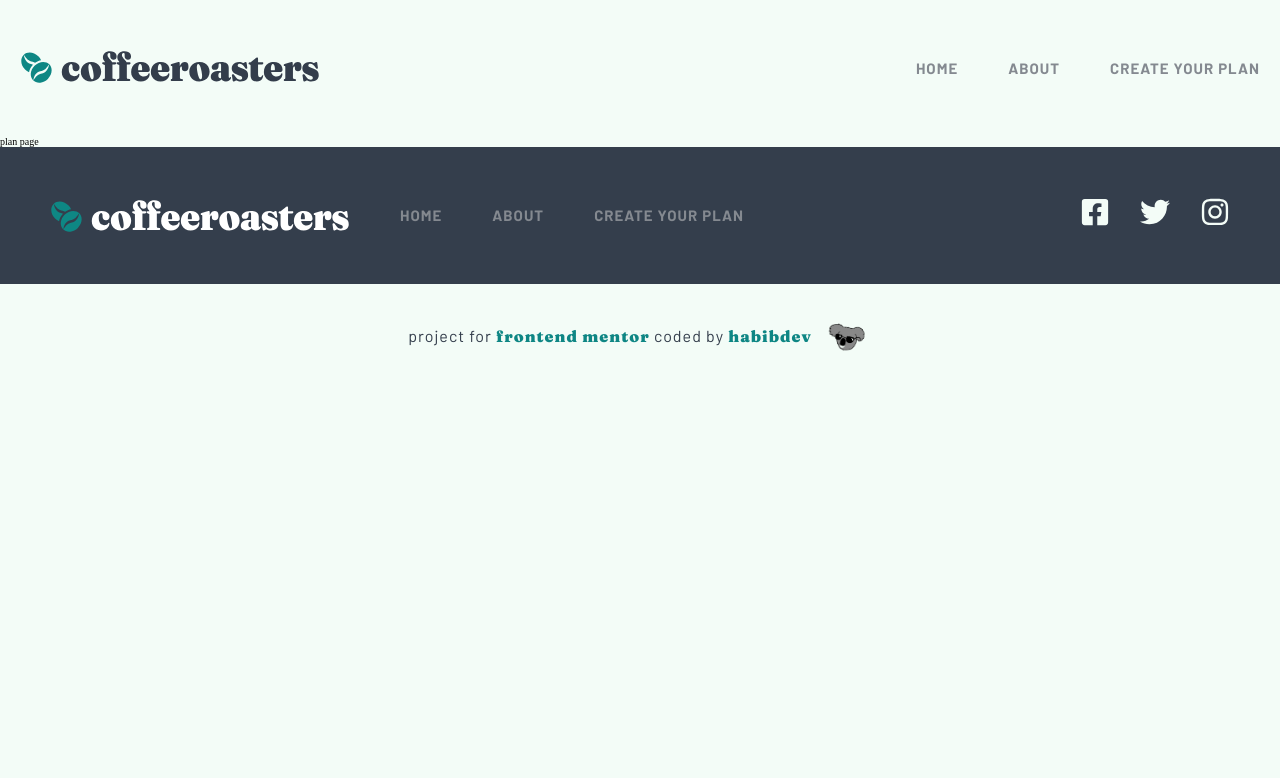
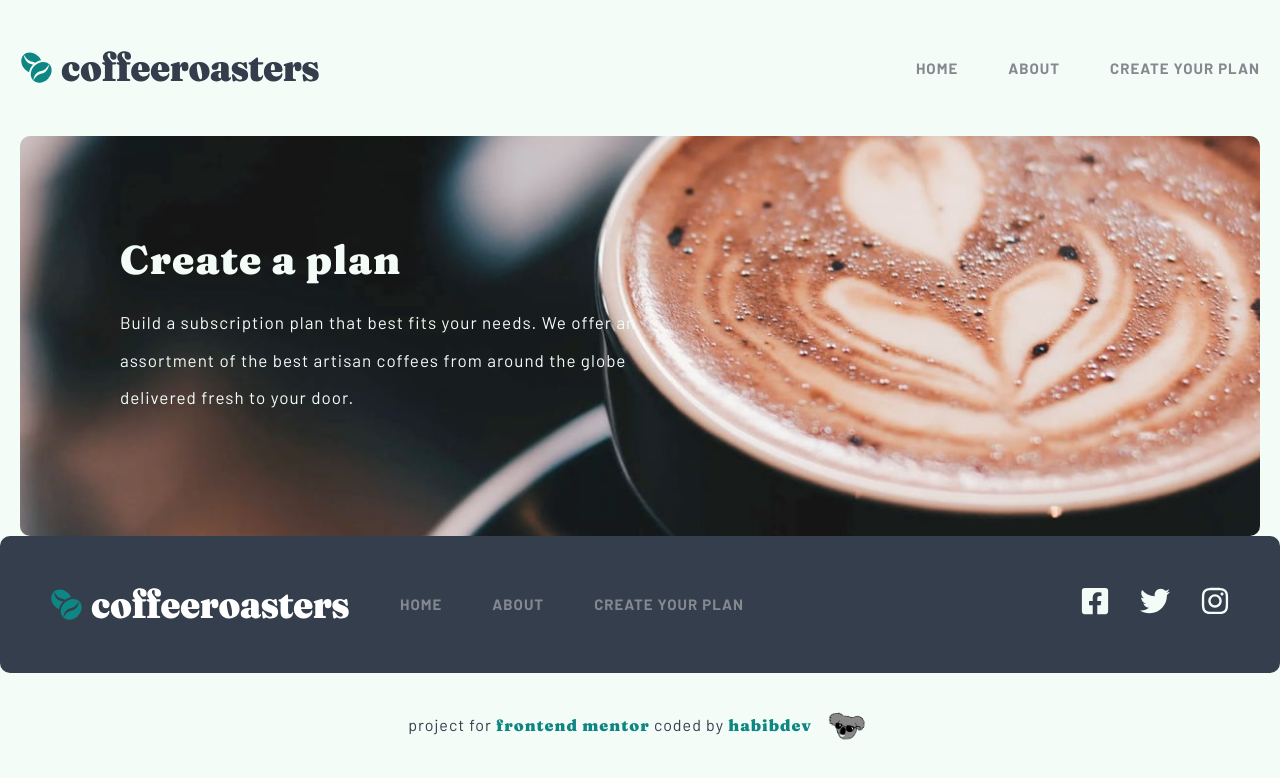
Before and after one commit to habibdev96/FEM-coffeeroasters-subscription-site, a React (Create React App) app: page /Plan in a window 1280 px wide. Shown: the top 778 px of the page. Built offline with nearby package versions, Linux system fonts and the light colour scheme.

Commit message:
created section heros

```diff
--- a/src/components/shared/Footer.js
+++ b/src/components/shared/Footer.js
@@ -2,6 +2,7 @@ import styled from 'styled-components';
 import logo from '../../assets/shared/desktop/logolight.svg';
 import { maxWidthLg, flexBetween, flexAlign } from '../../abstracts/Mixins';
 import StyledLink from '../styledElements/Link.styled';
+import { Link } from 'react-router-dom';
 import { useGlobalContext } from '../../context';
 
 const Container = styled.div`
@@ -9,6 +10,7 @@ const Container = styled.div`
   ${flexBetween}
   padding: 5rem;
   background-color: var(--darkGrayBlue);
+  border-radius: var(--mainRadius);
 
   .logo {
     width: 30rem;
@@ -46,11 +48,13 @@ const Footer = () => {
     <footer>
       <Container>
         <div>
-          <img src={logo} alt='' className='logo' />
+          <Link to='/'>
+            <img src={logo} alt='' className='logo' />
+          </Link>
           <ul className='links'>
             {links.map((link) => (
               <li key={link.id}>
-                <StyledLink path={link.path} footer>
+                <StyledLink to={link.path} footer>
                   {link.text}
                 </StyledLink>
               </li>
--- /dev/null
+++ b/src/components/shared/SectionHero.js
@@ -0,0 +1,34 @@
+import styled from 'styled-components';
+import { SectionHeading } from '../styledElements/Headings.styled';
+import Paragraph from '../styledElements/Paragraphs.styled';
+import { maxWidthLg } from '../../abstracts/Mixins';
+
+const StyledHeader = styled.header`
+  margin: 0 2rem;
+`;
+
+const Container = styled.div`
+  ${maxWidthLg}
+  padding: 10rem;
+  display: grid;
+  grid-template-columns: repeat(2, 1fr);
+  padding: 10rem;
+  border-radius: var(--mainRadius);
+`;
+
+const SectionHero = ({ title, description, bg }) => {
+  return (
+    <StyledHeader>
+      <Container
+        style={{ background: `url(${bg}) center center/cover no-repeat` }}
+      >
+        <div>
+          <SectionHeading light>{title}</SectionHeading>
+          <Paragraph light>{description}</Paragraph>
+        </div>
+      </Container>
+    </StyledHeader>
+  );
+};
+
+export default SectionHero;
--- a/src/components/styledElements/Paragraphs.styled.js
+++ b/src/components/styledElements/Paragraphs.styled.js
@@ -3,7 +3,7 @@ import { textStyles } from '../../abstracts/Mixins';
 
 const Paragraph = styled.p`
   ${textStyles}
-  font-size: 1.6rem;
+  font-size: 1.7rem;
   padding: 2rem 0;
   color: ${({ light }) =>
     light ? 'var(--lightCream)' : 'var(--darkGrayBlue)'};
--- a/src/context.js
+++ b/src/context.js
@@ -5,6 +5,7 @@ import {
   featuresData,
   stepsData,
   socialsData,
+  sectionHerosData,
 } from './data';
 
 const AppContext = React.createContext();
@@ -15,12 +16,21 @@ export const AppProvider = ({ children }) => {
   const [features, setFeatures] = useState(featuresData);
   const [steps, setSteps] = useState(stepsData);
   const [socials, setSocials] = useState(socialsData);
+  const [sectionHeros, setSectionHeros] = useState(sectionHerosData);
 
   const scrollToTop = () => window.scrollTo(0);
 
   return (
     <AppContext.Provider
-      value={{ scrollToTop, links, collections, features, steps, socials }}
+      value={{
+        scrollToTop,
+        links,
+        collections,
+        features,
+        steps,
+        socials,
+        sectionHeros,
+      }}
     >
       {children}
     </AppContext.Provider>
--- a/src/data.js
+++ b/src/data.js
@@ -8,6 +8,9 @@ import featureIconTwo from './assets/home/desktop/icon-gift.svg';
 import featureIconThree from './assets/home/desktop/icon-truck.svg';
 
 import { FaFacebookSquare, FaTwitter, FaInstagram } from 'react-icons/fa';
+
+import sectionBgOne from './assets/about/desktop/image-hero-whitecup.jpg';
+import sectionBgTwo from './assets/plan/desktop/image-hero-blackcup.jpg';
 
 export const linksData = [
   {
@@ -126,3 +129,20 @@ export const socialsData = [
     path: '#!',
   },
 ];
+
+export const sectionHerosData = [
+  {
+    id: 1,
+    bg: sectionBgOne,
+    title: 'About Us',
+    description:
+      'Coffeeroasters began its journey of exotic discovery in 1999, highlighting stories of coffee from around the world. We have since been dedicated to bring the perfect cup - from bean to brew - in every shipment.',
+  },
+  {
+    id: 2,
+    bg: sectionBgTwo,
+    title: 'Create a plan',
+    description:
+      'Build a subscription plan that best fits your needs. We offer an assortment of the best artisan coffees from around the globe delivered fresh to your door.',
+  },
+];
--- a/src/pages/About.js
+++ b/src/pages/About.js
@@ -1,5 +1,18 @@
+import SectionHero from '../components/shared/SectionHero';
+import { useGlobalContext } from '../context';
+
 const About = () => {
-  return <div>about page</div>;
+  const { sectionHeros } = useGlobalContext();
+
+  return (
+    <>
+      <SectionHero
+        bg={sectionHeros[0].bg}
+        title={sectionHeros[0].title}
+        description={sectionHeros[0].description}
+      />
+    </>
+  );
 };
 
 export default About;
--- a/src/pages/PlanPage.js
+++ b/src/pages/PlanPage.js
@@ -1,5 +1,18 @@
+import SectionHero from '../components/shared/SectionHero';
+import { useGlobalContext } from '../context';
+
 const PlanPage = () => {
-  return <div>plan page</div>;
+  const { sectionHeros } = useGlobalContext();
+
+  return (
+    <>
+      <SectionHero
+        bg={sectionHeros[1].bg}
+        title={sectionHeros[1].title}
+        description={sectionHeros[1].description}
+      />
+    </>
+  );
 };
 
 export default PlanPage;
```
